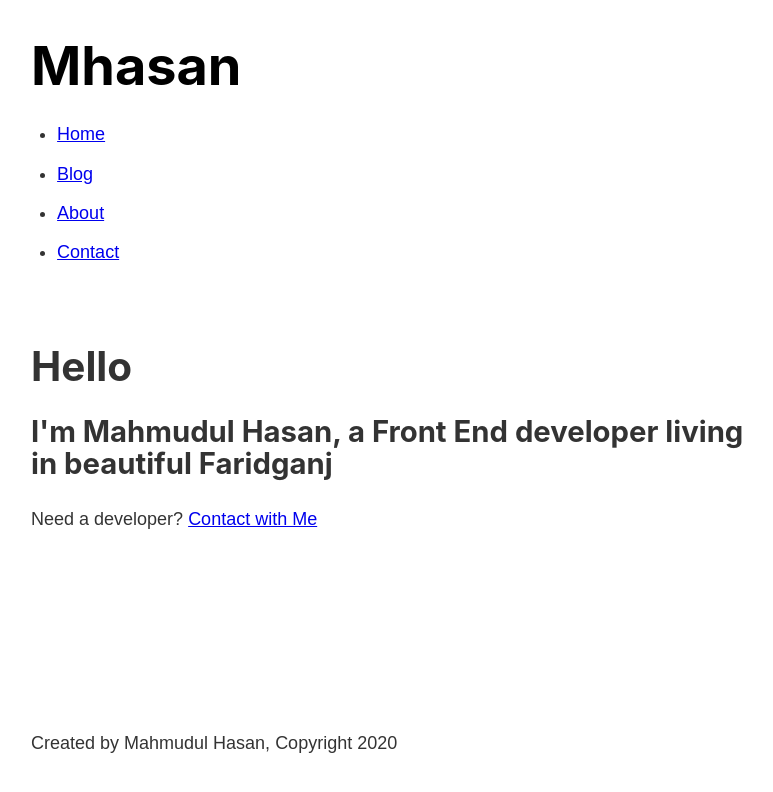
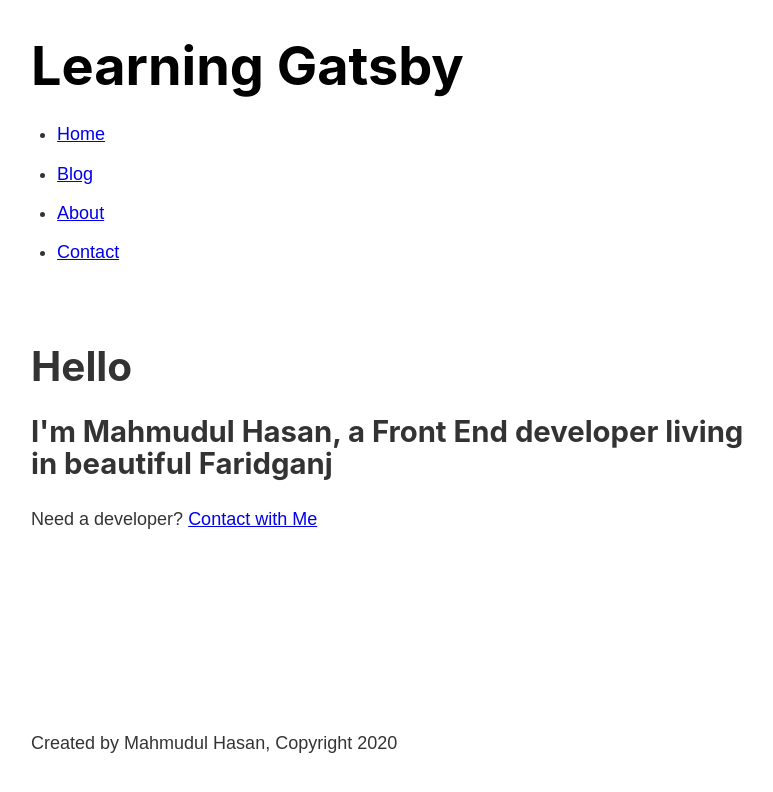
Before and after one commit to devmhasan/Learning-Gatsby, a Gatsby site: page / in a window 1280 px wide. Shown: the whole page, without its empty margins (252-1025 px from the left). Built offline with nearby package versions, Linux system fonts and the light colour scheme; Gatsby itself is replaced by a stand-in of ours.

Commit message:
add graphql, siteMetadat and play with Graphql

```diff
--- a/gatsby-config.js
+++ b/gatsby-config.js
@@ -6,6 +6,10 @@
 
 module.exports = {
   /* Your site config here */
+  siteMetadata: {
+      title: 'Learning Gatsby',
+      author: 'Mahmudul Hasan'
+  },
   plugins: [
     'gatsby-plugin-sass'
   ],
--- a/package.json
+++ b/package.json
@@ -21,6 +21,7 @@
     "react-dom": "^16.12.0"
   },
   "devDependencies": {
+    "cross-env": "^7.0.2",
     "prettier": "2.1.0"
   },
   "repository": {
@@ -29,5 +30,6 @@
   },
   "bugs": {
     "url": "https://github.com/gatsbyjs/gatsby/issues"
-  }
+  },
+  "develop": "cross-env GATSBY_GRAPHQL_IDE=playground gatsby develop"
 }
--- a/src/components/footer.js
+++ b/src/components/footer.js
@@ -1,9 +1,20 @@
 import React from 'react'
+import { Link, graphql, useStaticQuery } from 'gatsby'
 
 const Footer = () => {
+  const data = useStaticQuery(graphql`
+    query{
+      site{
+        siteMetadata{
+          author
+        }
+      }
+    }
+  `)
+
   return(
     <footer>
-      <p>Created by Mahmudul Hasan, Copyright 2020</p>
+      <p>Created by {data.site.siteMetadata.author}, Copyright 2020</p>
     </footer>
   )
 }
--- a/src/components/header.js
+++ b/src/components/header.js
@@ -1,13 +1,24 @@
 import React from 'react'
-import { Link } from 'gatsby'
+import { Link, graphql, useStaticQuery } from 'gatsby'
+
 import headerStyles from '../components/header.module.scss'
 
 const Header = () => {
+  const data = useStaticQuery(graphql`
+    query{
+      site{
+        siteMetadata{
+          title
+        }
+      }
+    }
+  `)
+
   return (
     <header className={headerStyles.header}>
       <h1>
         <Link className={headerStyles.title} to="/">
-          Mhasan
+          {data.site.siteMetadata.title}
         </Link>
       </h1>
       <nav>
```
Also changed, not shown: 1 other file.
